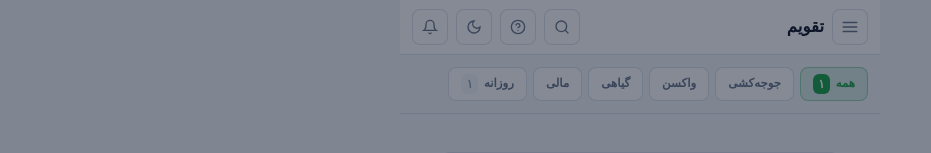
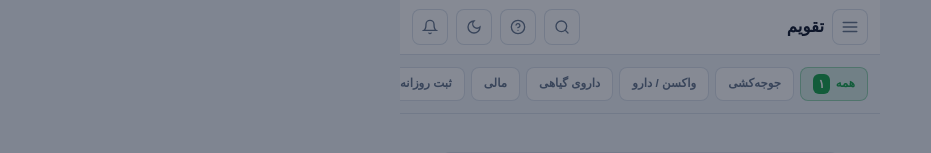
Before and after one commit to RAdinehh/bird-new, a React (Vite) app: page /cal in a window 1280 px wide. Shown: the top 153 px of the page, without its empty margins (0-931 px from the left). Built offline with nearby package versions, Linux system fonts and the light colour scheme; a small style sheet from the web is missing; a web font is replaced by a local one.

Commit message:
style(cal): show selected icon in closed Select and unify top filter labels

```diff
--- a/src/mod/cal/index.tsx
+++ b/src/mod/cal/index.tsx
@@ -10,10 +10,10 @@ import { useFab } from '../../shr/hooks/useFab';
 const FILTERS: { id: EventType | 'all'; label: string }[] = [
   { id: 'all', label: 'همه' },
   { id: 'hatch', label: 'جوجه‌کشی' },
-  { id: 'vaccine', label: 'واکسن' },
-  { id: 'herbal', label: 'گیاهی' },
+  { id: 'vaccine', label: 'واکسن / دارو' },
+  { id: 'herbal', label: 'داروی گیاهی' },
   { id: 'payment', label: 'مالی' },
-  { id: 'daily', label: 'روزانه' }
+  { id: 'daily', label: 'ثبت روزانه' }
 ];
 
 export default function Cal() {
--- a/src/mod/cal/store.ts
+++ b/src/mod/cal/store.ts
@@ -380,9 +380,9 @@ export const TYPE_COLORS: Record<EventType, { dot: string; bg: string; text: str
 
 export const TYPE_LABELS: Record<EventType, string> = {
   hatch: 'جوجه‌کشی',
-  vaccine: 'واکسن',
-  herbal: 'گیاهی',
+  vaccine: 'واکسن / دارو',
+  herbal: 'داروی گیاهی',
   payment: 'مالی',
-  daily: 'روزانه',
-  finance: 'سایر'
+  daily: 'ثبت روزانه',
+  finance: 'یادآوری'
 };
--- a/src/shr/components/ui/Select.tsx
+++ b/src/shr/components/ui/Select.tsx
@@ -174,8 +174,9 @@ export function Select({
           ...style,
         }}
       >
-        <span style={{ overflow: "hidden", textOverflow: "ellipsis", whiteSpace: "nowrap", flex: 1 }}>
-          {currentOption ? currentOption.label : "— انتخاب —"}
+        <span style={{ display: "inline-flex", alignItems: "center", gap: 6, overflow: "hidden", textOverflow: "ellipsis", whiteSpace: "nowrap", flex: 1 }}>
+          {currentOption?.icon ? <span style={{ display: "inline-flex", alignItems: "center", flexShrink: 0 }}>{currentOption.icon}</span> : null}
+          <span style={{ overflow: "hidden", textOverflow: "ellipsis", whiteSpace: "nowrap" }}>{currentOption ? currentOption.label : "— انتخاب —"}</span>
         </span>
         <svg aria-hidden="true" width="16" height="16" viewBox="0 0 24 24"
           fill="none" stroke="var(--muted)" strokeWidth="2"
```
